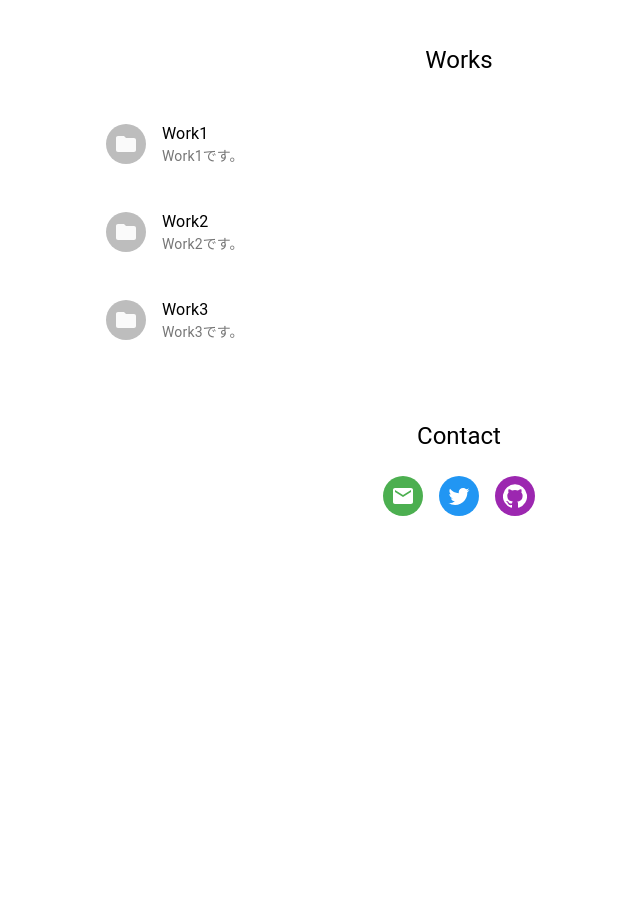
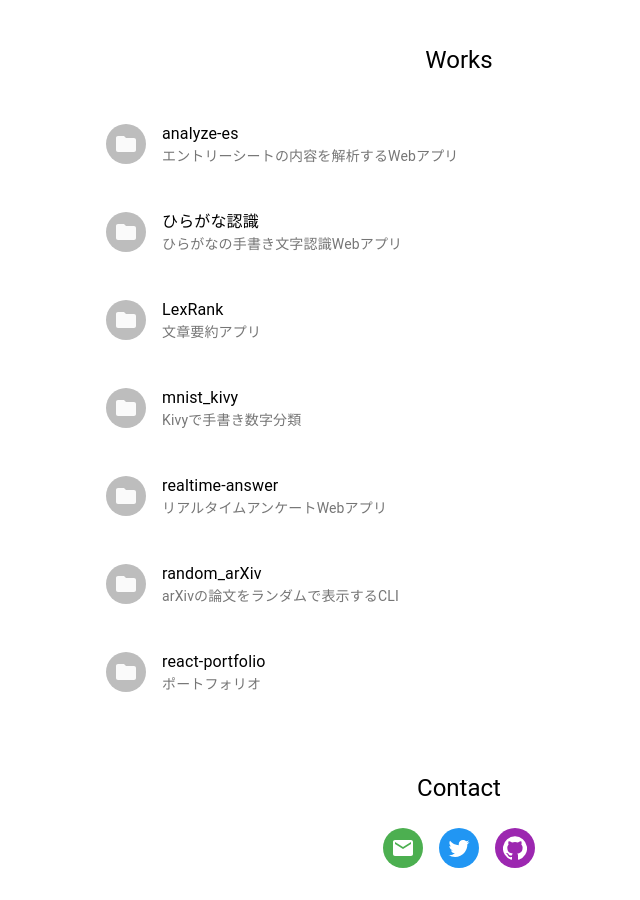
Before and after one commit to mkdk09/react-portfolio, a React (Create React App) app: page / in a window 1280 px wide. Shown: the part 980-1880 px from the top of the page, without its empty margins (181-821 px from the left). Before the commit the page ends 1528 px from the top, so only its background shows below. Built offline with nearby package versions, Linux system fonts and the light colour scheme.

Commit message:
Workの内容を追加

```diff
--- a/src/components/Works.tsx
+++ b/src/components/Works.tsx
@@ -27,9 +27,13 @@ const Works: React.FC = () => {
         </Box>
         <Box display='flex' justifyContent='center' p={1}>
           <List className={classes.root}>
-            <WorkItems href={ '#' } primary={ 'Work1' } secondary={ 'Work1です。' } />
-            <WorkItems href={ '#' } primary={ 'Work2' } secondary={ 'Work2です。' } />
-            <WorkItems href={ '#' } primary={ 'Work3' } secondary={ 'Work3です。' } />
+            <WorkItems href={ 'https://github.com/mkdk09/analyze-es-front' } primary={ 'analyze-es' } secondary={ 'エントリーシートの内容を解析するWebアプリ' } />
+            <WorkItems href={ 'https://github.com/mkdk09/hiragana-classification' } primary={ 'ひらがな認識' } secondary={ 'ひらがなの手書き文字認識Webアプリ' } />
+            <WorkItems href={ 'https://github.com/mkdk09/LexRank' } primary={ 'LexRank' } secondary={ '文章要約アプリ' } />
+            <WorkItems href={ 'https://github.com/mkdk09/mnist_kivy' } primary={ 'mnist_kivy' } secondary={ 'Kivyで手書き数字分類' } />
+            <WorkItems href={ 'https://github.com/mkdk09/realtime-answer' } primary={ 'realtime-answer' } secondary={ 'リアルタイムアンケートWebアプリ' } />
+            <WorkItems href={ 'https://github.com/mkdk09/random_arXiv' } primary={ 'random_arXiv' } secondary={ 'arXivの論文をランダムで表示するCLI' } />
+            <WorkItems href={ 'https://github.com/mkdk09/react-portfolio' } primary={ 'react-portfolio' } secondary={ 'ポートフォリオ' } />
           </List>
         </Box>
       </Box>
```
